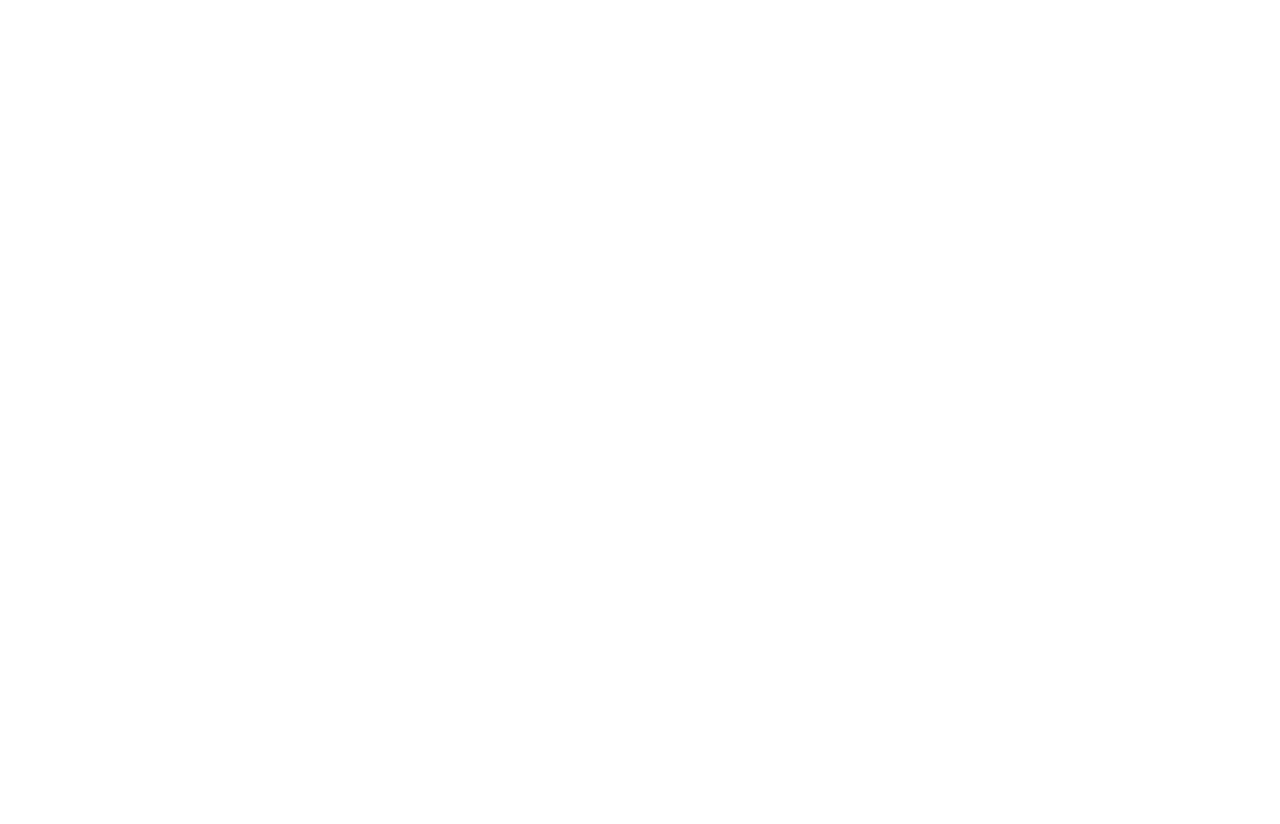
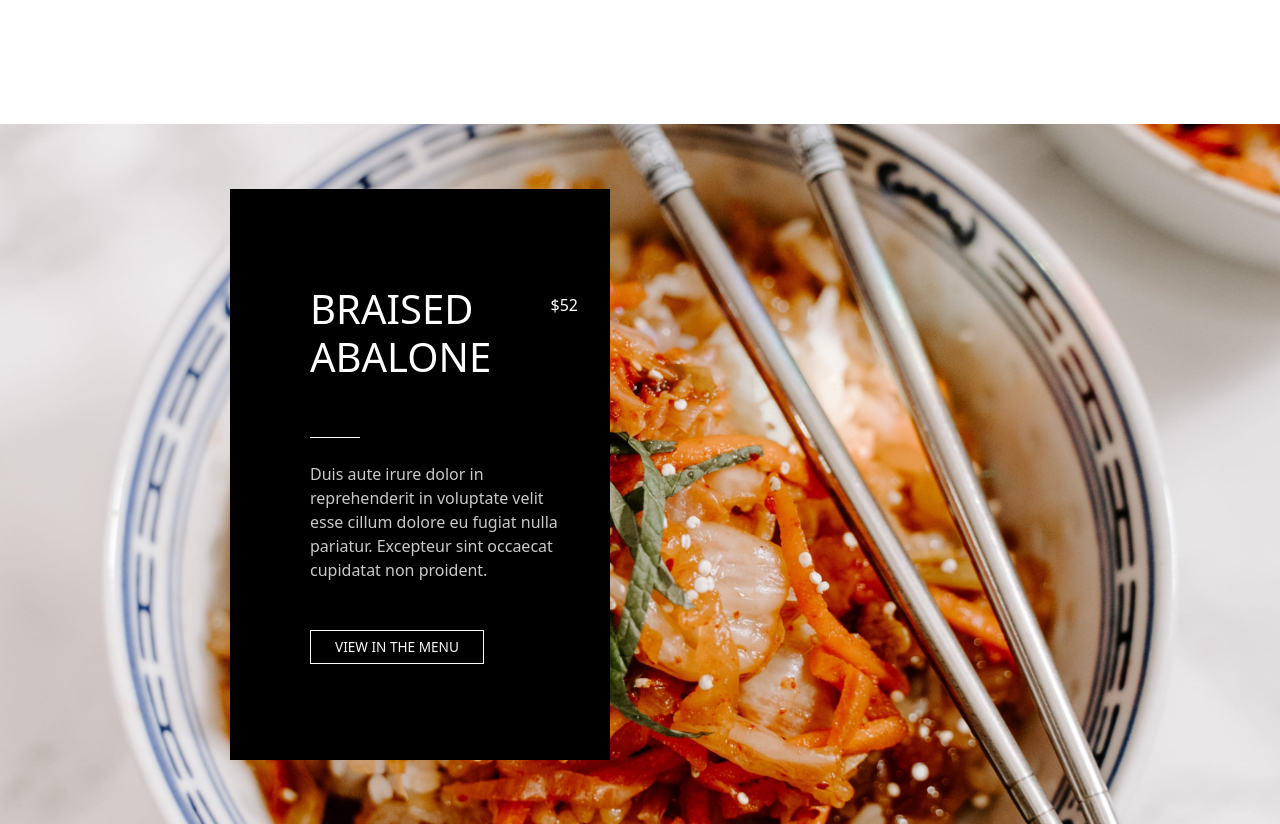
Before and after one commit to xGIANOx/proj-html-vuejs, a Vue app: page / in a window 1280 px wide. Shown: the part 8020-8844 px from the top of the page. Before the commit the page ends 8032 px from the top, so only its background shows below. Built offline with nearby package versions, Linux system fonts and the light colour scheme.

Commit message:
[add] sponsored menu component

```diff
--- a/src/components/AppMain.vue
+++ b/src/components/AppMain.vue
@@ -6,6 +6,8 @@
 import NewsComponent from './NewsComponent.vue'
 import TakeoutComponent from './TakeoutComponent.vue'
 import MenuComponent from './MenuComponent.vue'
+import SponsoredMenu from './SponsoredMenu.vue'
+
 
 
 
@@ -22,6 +24,7 @@
         NewsComponent,
         TakeoutComponent,
         MenuComponent,
+        SponsoredMenu,
     }
 }
 </script>
@@ -35,6 +38,7 @@
     <NewsComponent></NewsComponent>
     <TakeoutComponent></TakeoutComponent>
     <MenuComponent></MenuComponent>
+    <SponsoredMenu></SponsoredMenu>
 
 </template>
 
--- /dev/null
+++ b/src/components/SponsoredMenu.vue
@@ -0,0 +1,59 @@
+<script>
+export default{
+    name:"SponsoredMenu"
+}
+</script>
+
+<template>
+<div class="sponsored_menu">
+    <div class="container">
+        <div class="row">
+            <div class="col-4">
+                <div class="hero_text ms-5 text-white">
+
+                    <div class="plate_name d-flex justify-content-between">
+                        <h1>BRAISED<br>ABALONE</h1>
+                        <div class="price mt-2">$52</div>
+                    </div>
+                    <div class="dash mt-5 mb-4"></div>
+                    <p class="hero_p mb-5">
+                        Duis aute irure dolor in reprehenderit in voluptate velit esse cillum dolore eu fugiat nulla pariatur. Excepteur sint occaecat cupidatat non proident.
+                    </p>
+                    <button type="button" class="btn btn-outline-light rounded-0 px-4">VIEW IN THE MENU</button>
+                </div>
+            </div>
+        </div>
+    </div>
+</div>
+</template>
+
+
+<style lang="scss" scoped>
+    .col-4{
+        background-color: black;
+        margin-left: 10rem;
+        padding: 6rem 2rem;
+
+
+    }
+    .sponsored_menu{
+        margin-top: 10rem;
+        background-image: url("../assets/img/hero42x.jpg");
+        background-size: cover;
+        height: 700px;
+        display: flex;
+        align-items: center;
+
+    }
+    .dash{
+        height: 1px;
+        width: 50px;
+        background-color: white;
+    }
+    button{
+        font-size: 0.85rem;
+    }
+    p{
+        color: rgb(201, 201, 201);
+    }
+</style>
```
